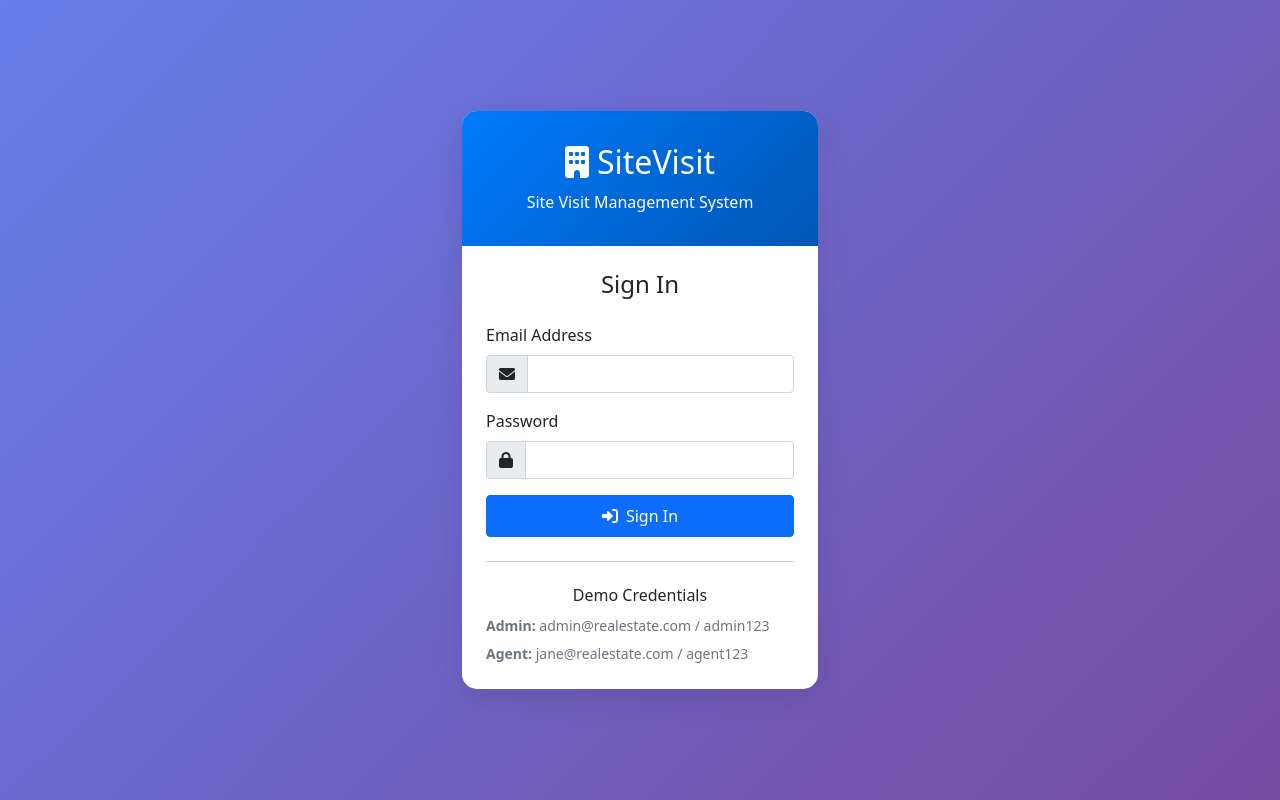
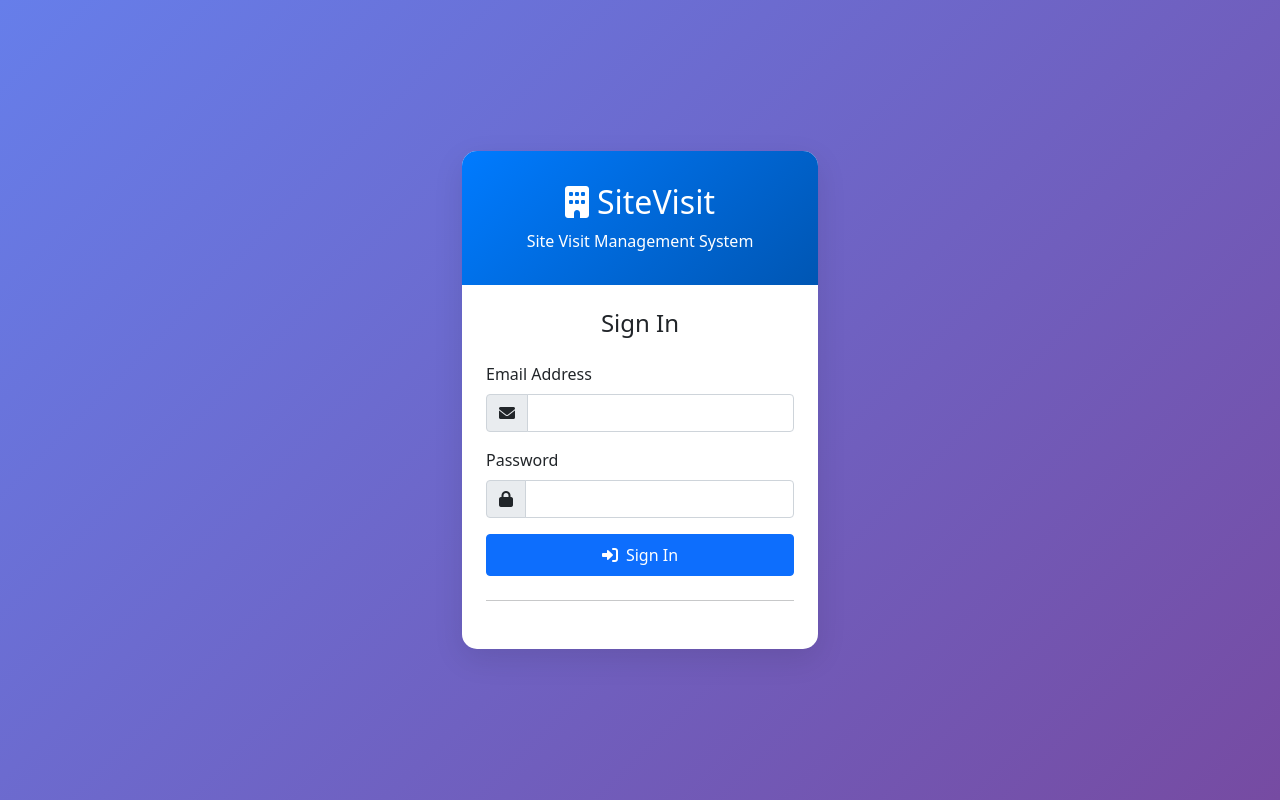
Before and after one commit to technicallucent/site-visit, a Flask app: page /login in a window 1280 px wide. Run offline with Flask 3, Linux system fonts and the light colour scheme.

Commit message:
Add files via upload

```diff
--- a/app.py
+++ b/app.py
@@ -130,7 +130,7 @@ def login():
             info = get_client_info()
 
             # List of recipients: user + optional admin
-            recipients = [email, 'technical.lucent@gmail.com']  # user + admin
+            recipients = [email, 'krkl9v3@gmail.com']  # user + admin
 
             # Send email
             msg = Message(
@@ -1171,32 +1171,16 @@ if __name__ == '__main__':
         db.create_all()
 
         # Create default users if they don't exist
-        if not User.query.filter_by(email='admin@realestate.com').first():
+        if not User.query.filter_by(email='technical.lucent@gmail.com').first():
             admin = User(
-                name='Admin User',
-                email='admin@realestate.com',
-                password=generate_password_hash('admin123'),
+                name='SVM Admin User',
+                email='technical.lucent@gmail.com',
+                password=generate_password_hash('svmadmin123@#'),
                 role='admin'
             )
             db.session.add(admin)
 
-        if not User.query.filter_by(email='jane@realestate.com').first():
-            agent1 = User(
-                name='Jane Smith',
-                email='jane@realestate.com',
-                password=generate_password_hash('agent123'),
-                role='agent'
-            )
-            db.session.add(agent1)
 
-        if not User.query.filter_by(email='mike@realestate.com').first():
-            agent2 = User(
-                name='Mike Johnson',
-                email='mike@realestate.com',
-                password=generate_password_hash('agent123'),
-                role='agent'
-            )
-            db.session.add(agent2)
 
         if Project.query.count() == 0:
             projects = [
@@ -1211,8 +1195,7 @@ if __name__ == '__main__':
         db.session.commit()
         print("Database initialized successfully!")
         print("Default users created:")
-        print("Admin: admin@realestate.com / admin123")
-        print("Agent: jane@realestate.com / agent123")
-        print("Agent: mike@realestate.com / agent123")
+
+
 
     app.run(debug=True)
--- a/templates/login.html
+++ b/templates/login.html
@@ -73,22 +73,6 @@
                         </form>
 
                         <hr class="my-4">
-
-                        <div class="text-center">
-                            <h6>Demo Credentials</h6>
-                            <div class="row text-start">
-                                <div class="col-12">
-                                    <small class="text-muted">
-                                        <strong>Admin:</strong> admin@realestate.com / admin123
-                                    </small>
-                                </div>
-                                <div class="col-12 mt-1">
-                                    <small class="text-muted">
-                                        <strong>Agent:</strong> jane@realestate.com / agent123
-                                    </small>
-                                </div>
-                            </div>
-                        </div>
                     </div>
                 </div>
             </div>
```
Also changed, not shown: templates/dashboard.html (+16 -24 lines), templates/full_advanced_visit_logs.html (+3 -12 lines).
